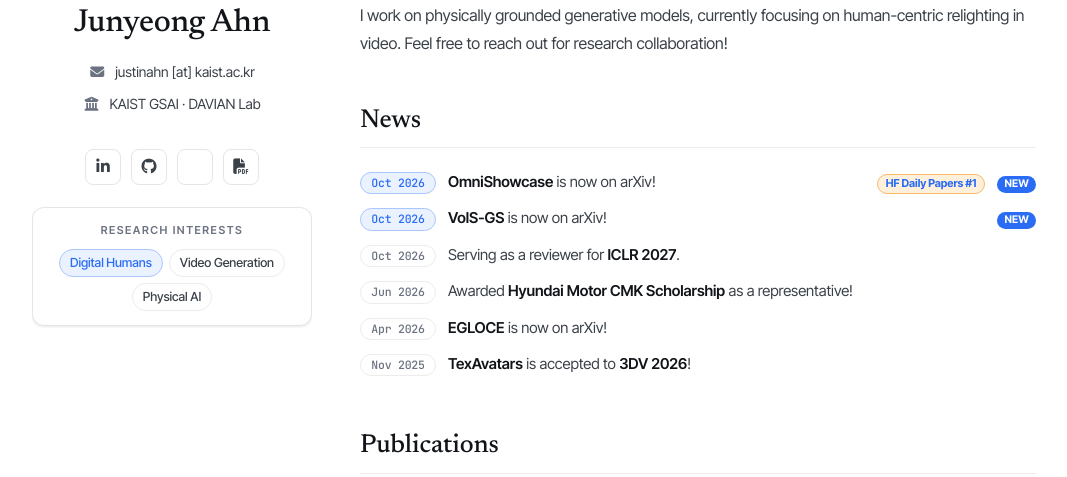
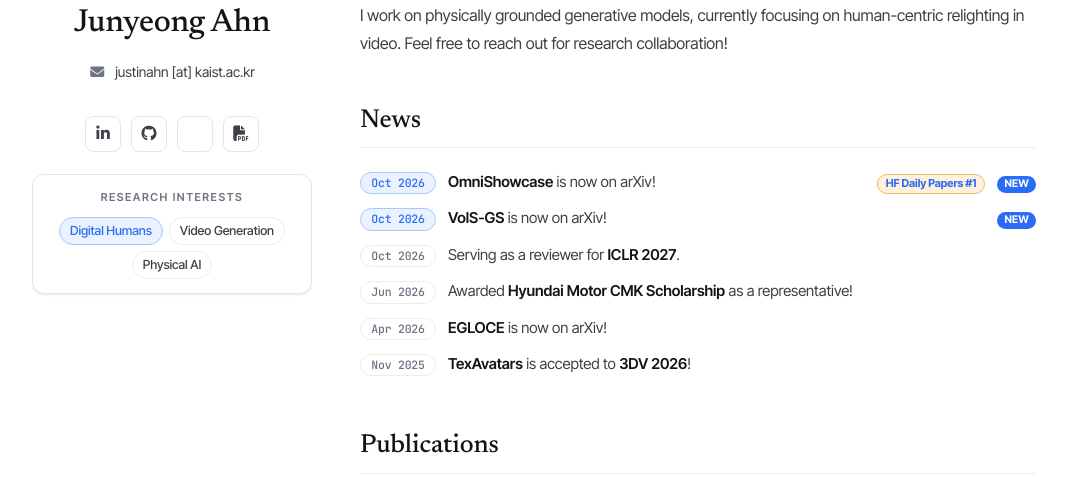
Before and after one commit to justin4ai/justin4ai.github.io, a plain HTML site: page index.html in a window 1280 px wide. Shown: the part 337-814 px from the top of the page, without its empty margins (106-1173 px from the left). Drawn offline with Linux system fonts and the light colour scheme; some icons are missing.

Commit message:
2026.11.27 update

```diff
--- a/index.html
+++ b/index.html
@@ -738,7 +738,6 @@
 
     <ul class="contact-list">
       <li><i class="fas fa-envelope"></i> justinahn [at] kaist.ac.kr</li>
-      <li><i class="fas fa-university"></i> KAIST GSAI &middot; DAVIAN Lab</li>
     </ul>
 
     <div class="social">
```
